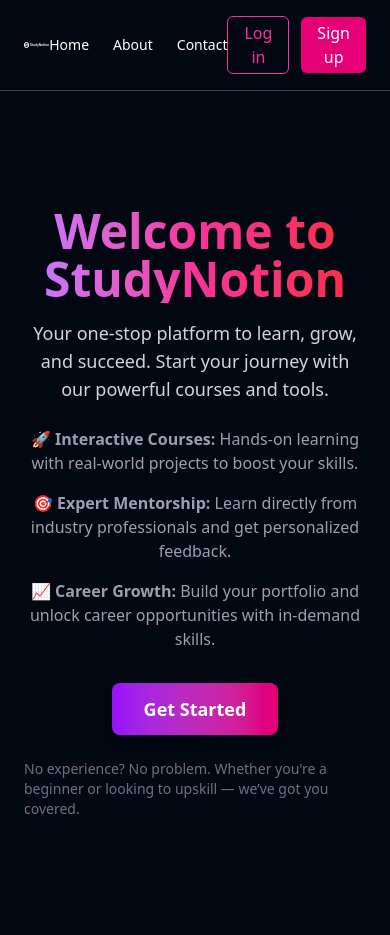
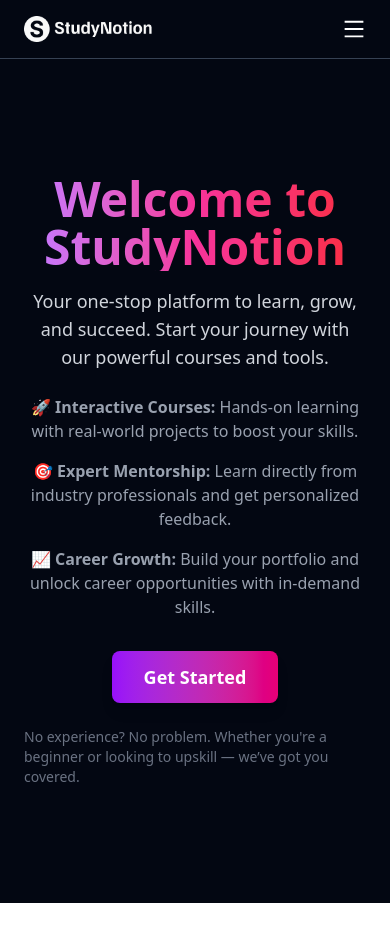
Before and after one commit to Chandankumar2131/study-notion-clone, a React (Vite) app: page / in a window 390 px wide. After the commit the page ends 903 px from the top, so only its background shows below. Built offline with nearby package versions, Linux system fonts and the light colour scheme.

Commit message:
Updated NavBar to be mobile responsive

```diff
--- a/src/components/NavBar.jsx
+++ b/src/components/NavBar.jsx
@@ -1,44 +1,47 @@
-import React from "react";
+import React, { useState } from "react";
 import logo from "../assets/logo.png";
 import { Link } from "react-router-dom";
 import toast from "react-hot-toast";
+import { AiOutlineMenu, AiOutlineClose } from "react-icons/ai";
 
 export default function NavBar({ isLoggedIn, setIsLoggedIn }) {
+  const [menuOpen, setMenuOpen] = useState(false);
+
+  const toggleMenu = () => setMenuOpen(!menuOpen);
+
   return (
-    <header className="w-full bg-gray-950 text-white shadow-lg px-6 py-4 flex items-center justify-between border-b border-gray-700">
+    <header className="w-full bg-gray-950 text-white shadow-lg px-6 py-4 border-b border-gray-700">
+      <div className="max-w-7xl mx-auto flex items-center justify-between">
         {/* Logo */}
         <Link to="/">
           <img
             src={logo}
             alt="Logo"
-          className="w-38 h-auto cursor-pointer"
+            className="w-32 h-auto cursor-pointer"
             loading="lazy"
           />
         </Link>
 
-      {/* Navigation Links */}
-      <nav>
-        <ul className="flex gap-6 text-sm md:text-base font-medium">
-          <li>
+        {/* Hamburger Icon */}
+        <div className="md:hidden text-2xl cursor-pointer" onClick={toggleMenu}>
+          {menuOpen ? <AiOutlineClose /> : <AiOutlineMenu />}
+        </div>
+
+        {/* Desktop Nav */}
+        <nav className="hidden md:flex gap-6 text-sm md:text-base font-medium">
           <Link to="/" className="hover:text-pink-400 transition duration-200">
             Home
           </Link>
-          </li>
-          <li>
           <Link to="/about" className="hover:text-pink-400 transition duration-200">
             About
           </Link>
-          </li>
-          <li>
           <Link to="/contact" className="hover:text-pink-400 transition duration-200">
             Contact
           </Link>
-          </li>
-        </ul>
         </nav>
 
-      {/* Auth Buttons */}
-      <div className="flex items-center gap-3">
+        {/* Auth Buttons (Desktop) */}
+        <div className="hidden md:flex items-center gap-3">
           {!isLoggedIn ? (
             <>
               <Link to="/login">
@@ -71,6 +74,69 @@
             </>
           )}
         </div>
+      </div>
+
+      {/* Mobile Menu */}
+      {menuOpen && (
+        <div className="md:hidden mt-4 space-y-4 text-center">
+          <Link
+            to="/"
+            onClick={toggleMenu}
+            className="block hover:text-pink-400 transition"
+          >
+            Home
+          </Link>
+          <Link
+            to="/about"
+            onClick={toggleMenu}
+            className="block hover:text-pink-400 transition"
+          >
+            About
+          </Link>
+          <Link
+            to="/contact"
+            onClick={toggleMenu}
+            className="block hover:text-pink-400 transition"
+          >
+            Contact
+          </Link>
+
+          <div className="pt-2 border-t border-gray-700">
+            {!isLoggedIn ? (
+              <>
+                <Link to="/login" onClick={toggleMenu}>
+                  <button className="w-full py-2 mt-2 border border-pink-500 text-pink-500 rounded-md hover:bg-pink-600 hover:text-white transition">
+                    Log in
+                  </button>
+                </Link>
+                <Link to="/signup" onClick={toggleMenu}>
+                  <button className="w-full py-2 mt-2 bg-pink-600 text-white rounded-md hover:bg-pink-500 transition">
+                    Sign up
+                  </button>
+                </Link>
+              </>
+            ) : (
+              <>
+                <Link to="/dashboard" onClick={toggleMenu}>
+                  <button className="w-full py-2 mt-2 bg-green-500 text-white rounded-md hover:bg-green-400 transition">
+                    Dashboard
+                  </button>
+                </Link>
+                <button
+                  onClick={() => {
+                    setIsLoggedIn(false);
+                    toast.success("Logged Out Successfully");
+                    toggleMenu();
+                  }}
+                  className="w-full py-2 mt-2 bg-red-600 text-white rounded-md hover:bg-red-500 transition"
+                >
+                  Log out
+                </button>
+              </>
+            )}
+          </div>
+        </div>
+      )}
     </header>
   );
 }
```
Lines whose indentation alone changed are shown as unchanged.
